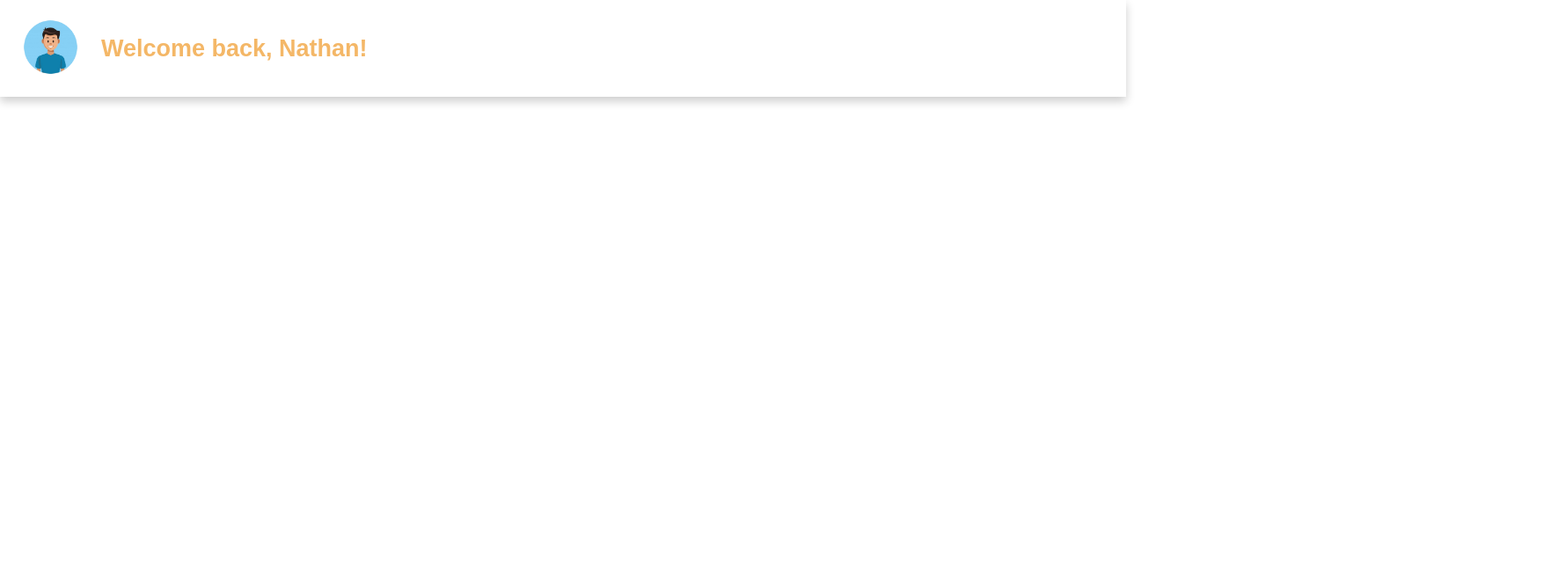
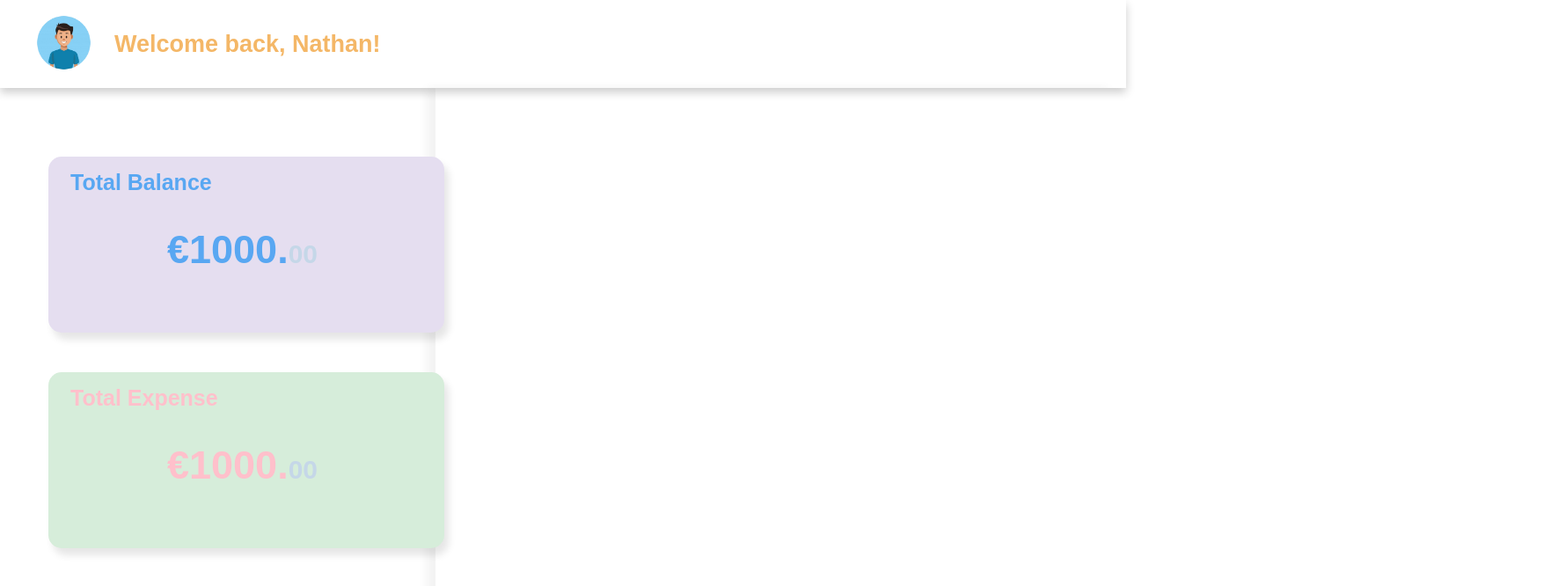
Before and after one commit to Nqthxn/Expense-Tracker, a React (Create React App) app: page / in a window 1280 px wide. Shown: the top 666 px of the page at 88% size, 1763 px wide, since content can reach past the window. Built offline with nearby package versions, Linux system fonts and the light colour scheme.

Commit message:
Completed Summary Section

```diff
--- a/src/Styles/general.css
+++ b/src/Styles/general.css
@@ -9,16 +9,11 @@ html, body{
     display:flex;
     flex-direction: column;
 }
-.header-container{
-    height:110px;
-    flex-shrink: 0;
-}
 
 .main-container{
     height:847px;
 }
-.button-container, .expenses-container, .summary-container{
-}
+
 .main-container{
     display:flex;
 }
@@ -27,17 +22,28 @@ html, body{
     align-items: center;
     justify-content: left;
     bottom:0;
+    height:100px;
+    flex-shrink: 0;
     left:0;
     box-shadow: 0 5px 10px rgba(0, 0, 0, 0.2);
 }
 .summary-container{
     height:846px;
-    width:650px;
+    width:580px;
+    display:flex;
+    flex-direction: column;
+    justify-content: center;
 }
 .expenses-container{
     width:1268px;
     position:relative;
+    top:0;
+    left:-10px;
+    box-shadow: -10px 0 10px rgba(0, 0, 0, 0.05);
+    z-index: -10;
+    height:855px;
 }
+
 .button-container{
     position:absolute;
     bottom:0;
--- a/src/Styles/header.css
+++ b/src/Styles/header.css
@@ -1,6 +1,6 @@
 .profile{
     width:75px;
-    margin-left:20px;
+    margin-left:35px;
     margin-right: 20px;
 }
 .header{
--- /dev/null
+++ b/src/Styles/summary.css
@@ -0,0 +1,44 @@
+.expense-summary{
+    height: 200px;
+    width:450px;
+    margin-left: 55px;
+    border-radius: 15px;
+    box-shadow: 5px 8px 8px rgba(0, 0, 0, 0.1);
+}
+.balance{
+    margin-bottom: 45px;
+    position:relative;
+    background-color: rgba(229, 222, 240, 255);
+
+}
+.total-exp{
+    margin-bottom: 45px;
+    position:relative;
+    background-color: rgba(214,237,218,255);
+}
+.top-exp{
+    position:relative;
+    background-color: rgba(246,240,216,255);
+}
+.bal-name, .exp-name{
+    position:absolute;
+    top:15px;
+    left:25px;
+    color:rgb(88, 167, 242);
+    font-weight: bold;
+    font-size: 25px;
+}
+.bal-amount, .exp-amount{
+    position:absolute;
+    top:40%;
+    left:30%;
+    font-size: 45px;
+    color:rgb(88, 167, 242);
+}
+.cents{
+    font-size: 30px;
+    color:rgb(197, 215, 232);
+}
+.exp-name, .exp-amount{
+    color:pink;
+}
--- a/src/components/ExpenseSummary.js
+++ b/src/components/ExpenseSummary.js
@@ -1,7 +1,19 @@
+import '../Styles/summary.css';
+
 export default function ExpenseSummary(){
     return(
         <div className="summary-container">
-
+            <div className="expense-summary balance">
+                <h3 className="bal-name">Total Balance</h3>
+                <h3 className="bal-amount">€1000.<span className="cents">00</span></h3>
+            </div>
+            <div className="expense-summary total-exp">
+                <h3 className="exp-name">Total Expense</h3>
+                <h3 className="exp-amount">€1000.<span className="cents">00</span></h3>
+            </div>
+            <div className="expense-summary top-exp">
+            <h3 className="exp-name">Top Expenses</h3>
+            </div>
         </div>
     );
 }
```
